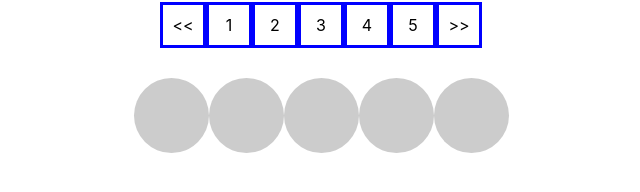
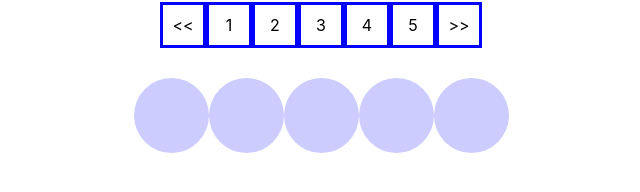
Before and after one commit to BorisMichaelRandebrock/uselessDinoApp, a React (Create React App) app: page / in a window 1280 px wide. Shown: the part 524-716 px from the top of the page, without its empty margins (319-959 px from the left). Built offline with nearby package versions, Linux system fonts and the light colour scheme.

Commit message:
circle couour changed from ccc ccf

```diff
--- a/src/CircleStyle.css
+++ b/src/CircleStyle.css
@@ -2,7 +2,7 @@
   width: 75px;
   height: 75px;
   border-radius: 50%;
-  background-color: #ccc;
+  background-color: #ccf;
   cursor: pointer;
 }
 .circle--active {
```
